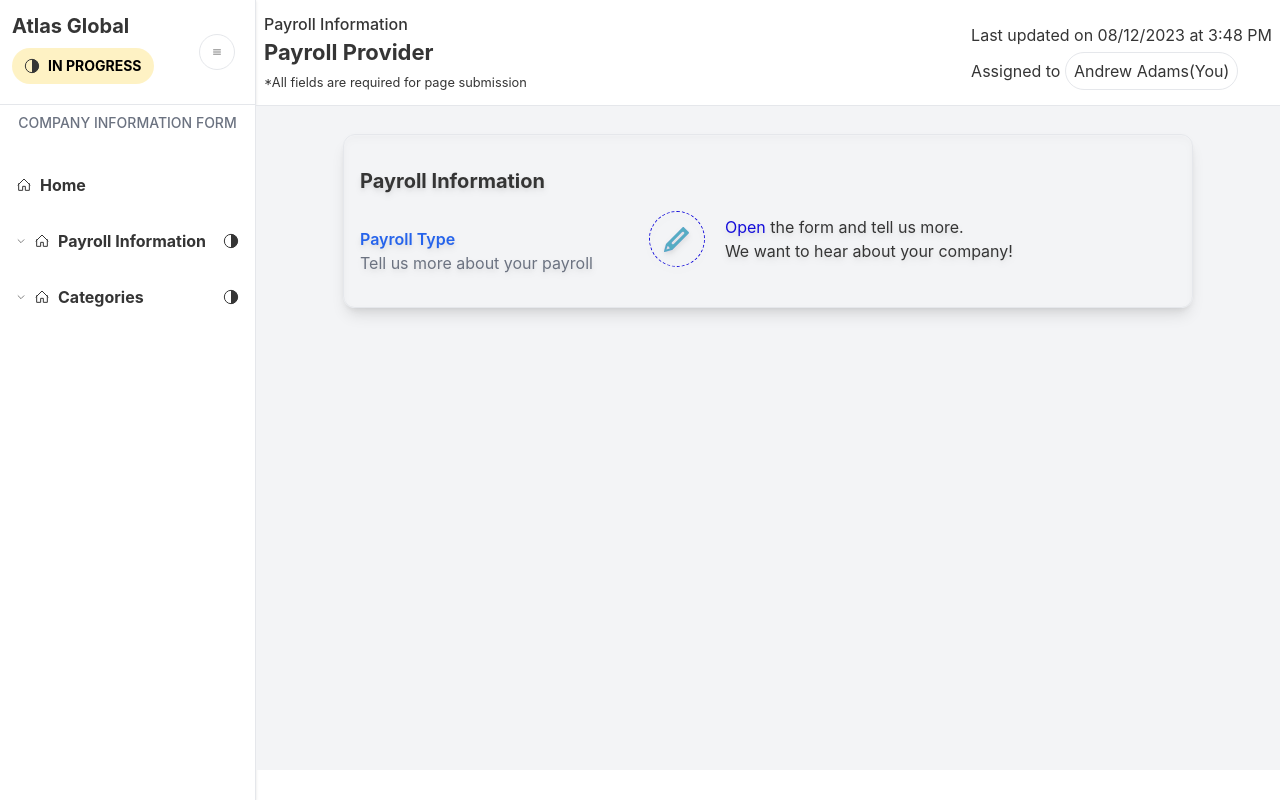
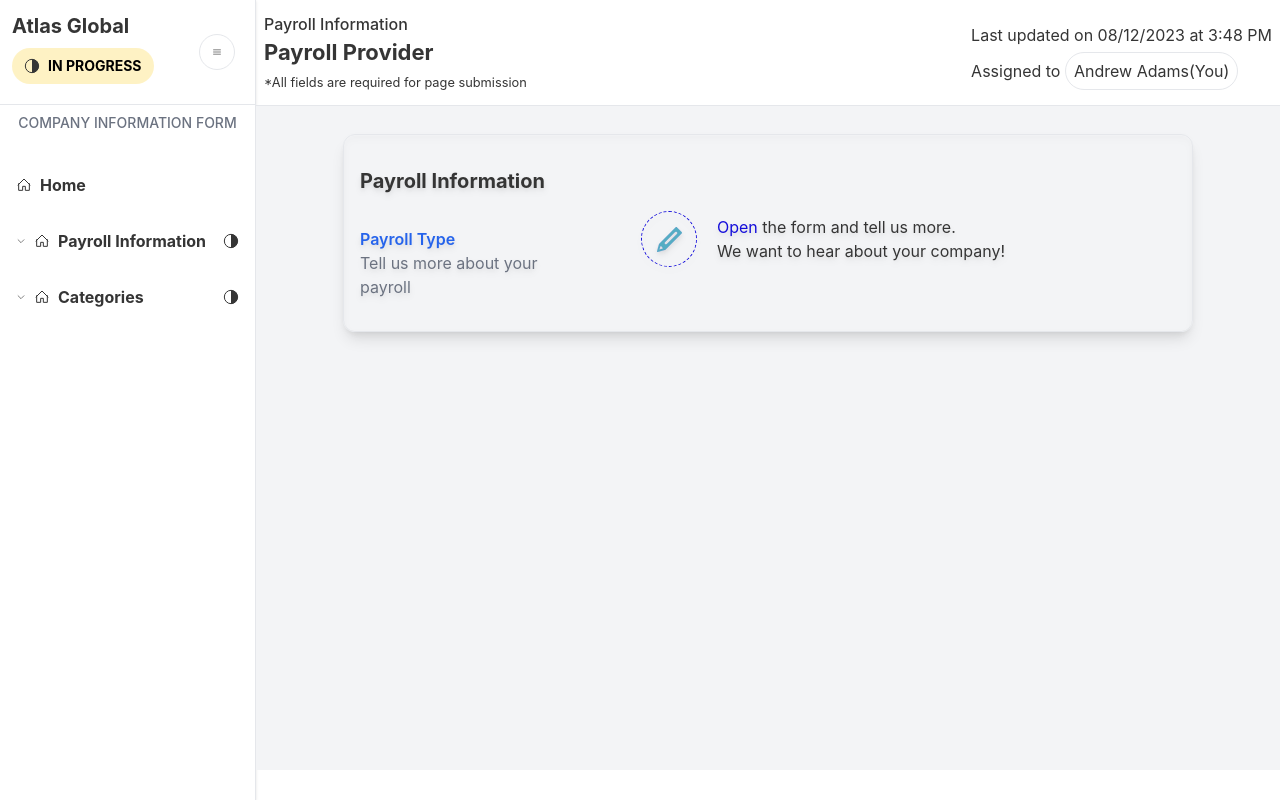
Before and after one commit to MinhazulAbedinMithu/payrollInfo, a React (Create React App) app: page /payroll/provider in a window 1280 px wide. Built offline with nearby package versions, Linux system fonts and the light colour scheme.

Commit message:
sideHeading width

```diff
--- a/src/components/PayrollProviderC.tsx
+++ b/src/components/PayrollProviderC.tsx
@@ -124,36 +124,6 @@ const PayrollProvider: React.FC = () => {
       JSON.stringify({ ...payrollInfo, verified })
     );
   };
-
-
-
-
-  // const handleSubmits = () => {
-  //   if (payrollType === "in-house") {
-  //     const payroll: payrollForInHouse = {
-  //       payrollType,
-  //       payrollSoftware: payrollValue,
-  //     };
-  //     setPayrollInfo(payroll);
-  //     setPayrollStep(1);
-  //     //   localStorage.setItem("payroll", JSON.stringify(payroll));
-  //   } else {
-  //     const payroll: PayrollInfo = {
-  //       payrollType,
-  //       payrollCompanyName: payrollValue,
-  //       payrollCompanyContact: companyContact,
-  //       payrollCompanyEmail: companyPhone,
-  //       payrollCompanyPhone: companyEmail,
-
-  //     };
-
-  //     setPayrollInfo(payroll);
-  //     setPayrollStep(1);
-  //     console.log({ payroll });
-
-  //     //   localStorage.setItem("payroll", JSON.stringify(payroll));
-  //   }
-  // };
   const {
     register,
     handleSubmit,
@@ -201,7 +171,7 @@ const PayrollProvider: React.FC = () => {
     payrollCompanyContent = (
       <>
         <div className=" w-full flex flex-col my-4 md:flex-row items-start justify-start gap-3 md:gap-14">
-          <SideHeading title={payrollInfoData.payrollType.title}/>
+          <SideHeading title={payrollInfoData.payrollType.title} subTitle="long text. Tell us more about your payroll. Tell us more about your payroll" />
           <form onSubmit={handleSubmit(onSubmit)}>
             <div className="grid grid-cols-2 gap-4">
 
@@ -373,7 +343,7 @@ const PayrollProvider: React.FC = () => {
         {payrollInfo?.payrollType !== "in-house" && (
           <div className="flex flex-col my-4 md:flex-row items-start justify-start gap-3 md:gap-14 w-full">
 
-            <SideHeading title={payrollInfoData.payrollType.title}/>
+            <SideHeading title={payrollInfoData.payrollType.title} />
             <div className="w-full">
             <TextWithDots leftText="Payroll Company Contact" rightText={payrollInfo?.payrollCompanyContact as string} />
               <TextWithDots leftText="Payroll Company Email" rightText={payrollInfo?.payrollCompanyEmail as string} />
--- a/src/components/SideHeading.tsx
+++ b/src/components/SideHeading.tsx
@@ -2,7 +2,7 @@ import React from 'react'
 
 const SideHeading = ({title, subTitle="Tell us more about your payroll"}:any) => {
   return (
-    <div className="my-4 min-w-[225px]">
+    <div className="my-4 min-w-[225px] max-w-[225px] w-full">
         <h4 className="text-blue-600 font-semibold">
             {title}
         </h4>
```
